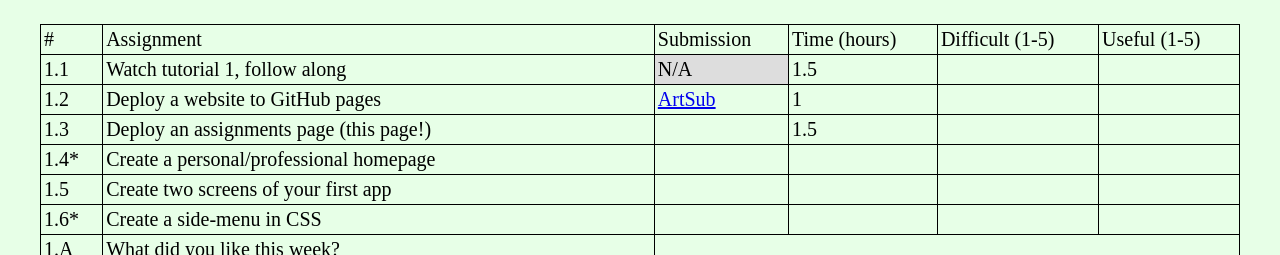
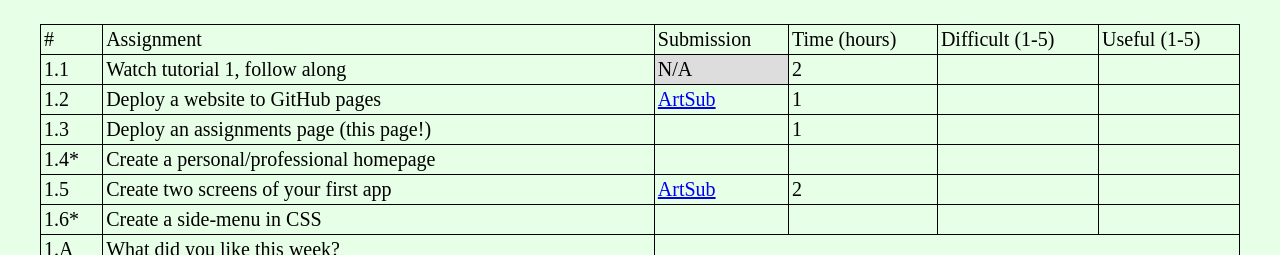
Before and after one commit to alyssawatson23/assignments, a plain HTML site: page index.html in a window 1280 px wide. Shown: the part 295-550 px from the top of the page. Drawn offline with Linux system fonts and the light colour scheme.

Commit message:
updated table

```diff
--- a/index.html
+++ b/index.html
@@ -118,7 +118,7 @@
                         <td>1.1</td>
                         <td>Watch tutorial 1, follow along</td>
                         <td class="empty">N/A</td>
-                        <td>1.5</td>
+                        <td>2</td>
                         <td></td>
                         <td></td>
                     </tr>
@@ -134,7 +134,7 @@
                         <td>1.3</td>
                         <td>Deploy an assignments page (this page!) </td>
                         <td></td>
-                        <td>1.5</td>
+                        <td>1</td>
                         <td></td>
                         <td></td>
                     </tr>
@@ -149,8 +149,8 @@
                     <tr>
                         <td>1.5</td>
                         <td>Create two screens of your first app</td>
-                        <td><a href=""></a></td>
-                        <td></td>
+                        <td><a href="https://alyssawatson23.github.io/ArtSub/"> ArtSub </a></td>
+                        <td>2</td>
                         <td></td>
                         <td></td>
                     </tr>
```
